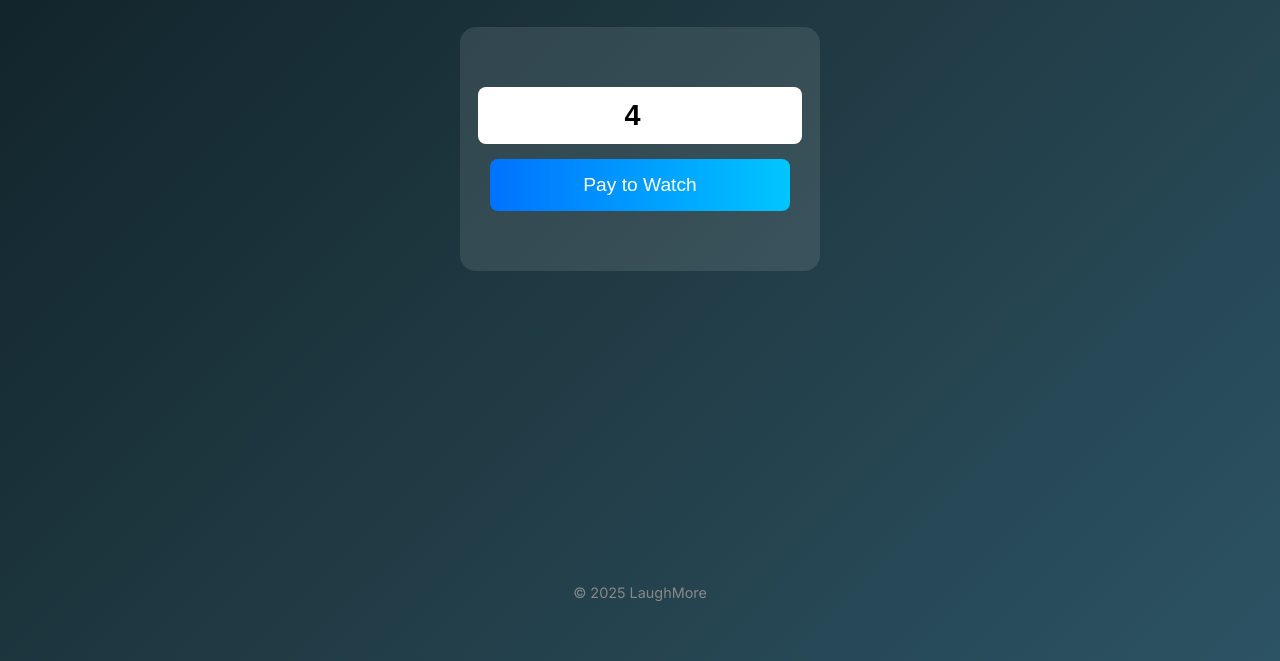
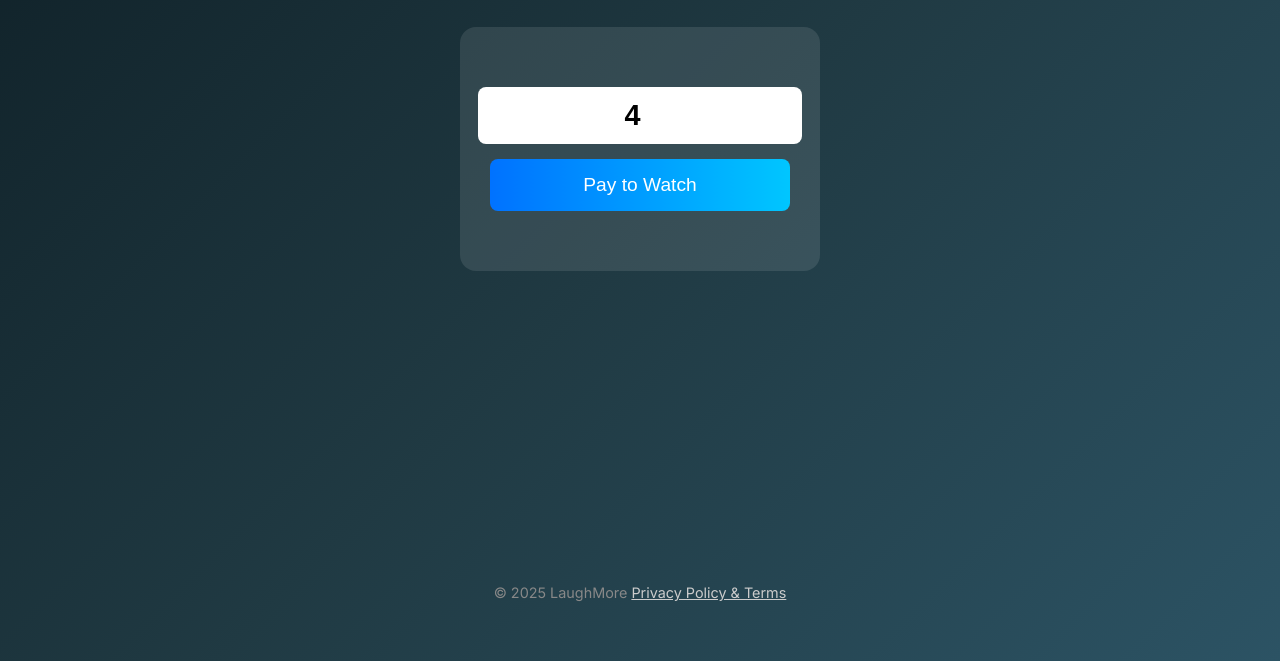
Before and after one commit to yash585/LaughMore, a website: page index.html in a window 1280 px wide. Shown: the part 179-840 px from the top of the page. Drawn offline with Linux system fonts and the light colour scheme.

Commit message:
Update index.html

```diff
--- a/index.html
+++ b/index.html
@@ -87,6 +87,7 @@
   </div>
   <footer>
     &copy; 2025 LaughMore
+    <a href="policy.html" style="color: #ccc;">Privacy Policy & Terms</a>
   </footer>
   <script src="https://checkout.razorpay.com/v1/checkout.js"></script>
   <script src="script.js"></script>
```
